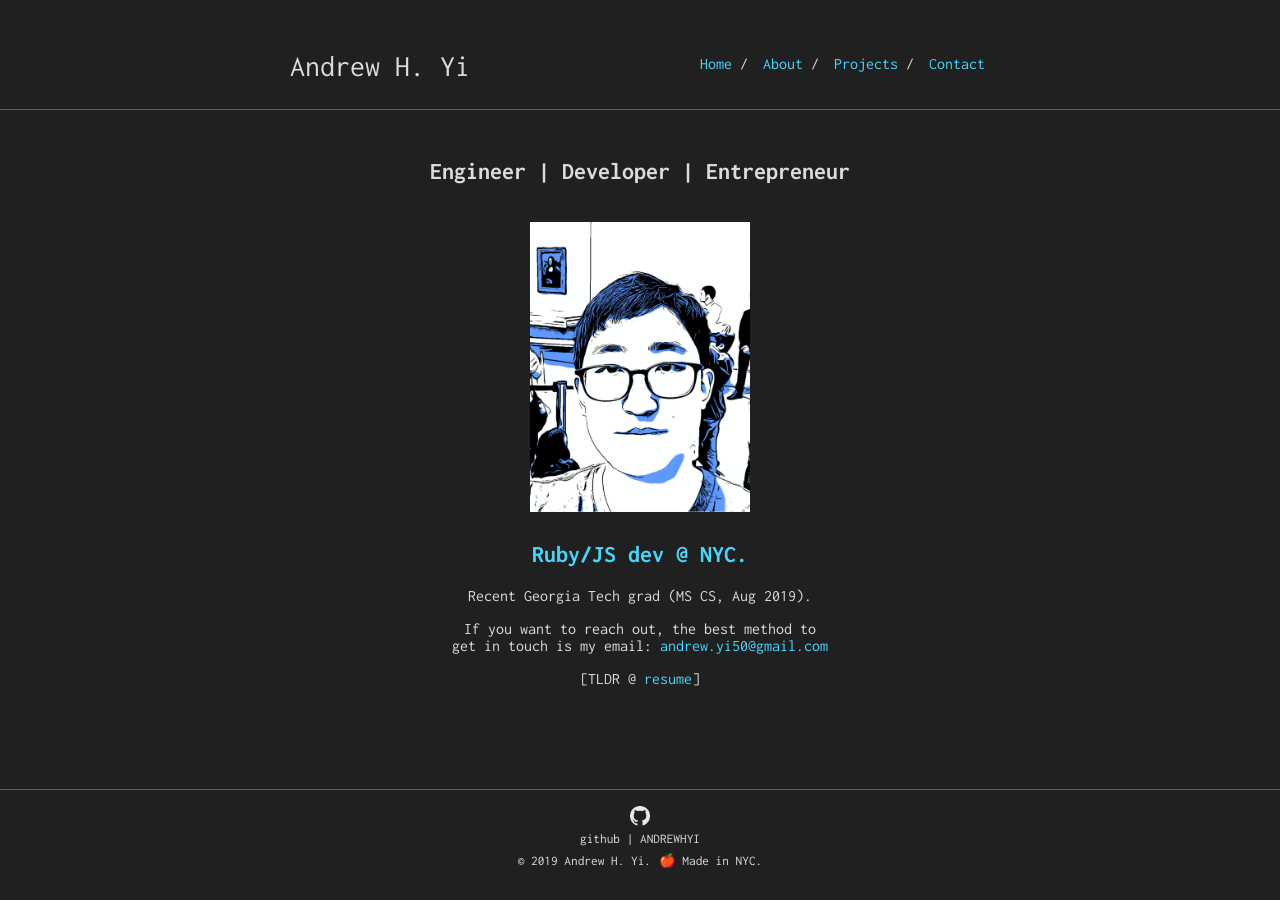
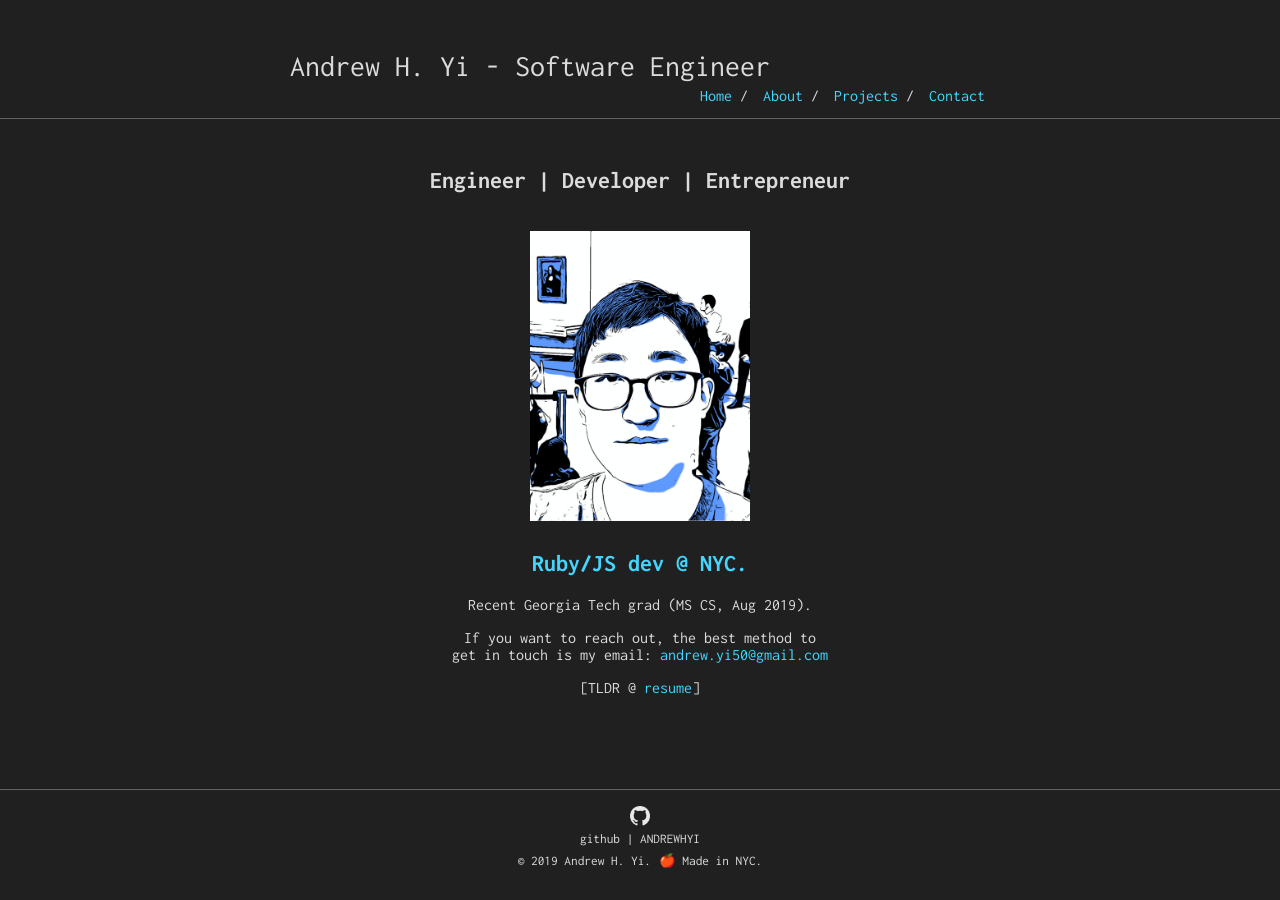
Before and after one commit to AndrewHYi/andrewhyi.github.io, a Jekyll site: the page built from index.md, in a window 1280 px wide. Built offline with Jekyll 4.4.1, drawn with Linux system fonts in a browser that asks for light colours.

Commit message:
chagne site title in config

```diff
--- a/_config.yml
+++ b/_config.yml
@@ -1,4 +1,4 @@
-title: Andrew H. Yi
+title: Andrew H. Yi - Software Engineer
 
 repository: AndrewHYi/andrewhyi.github.io
 
```
